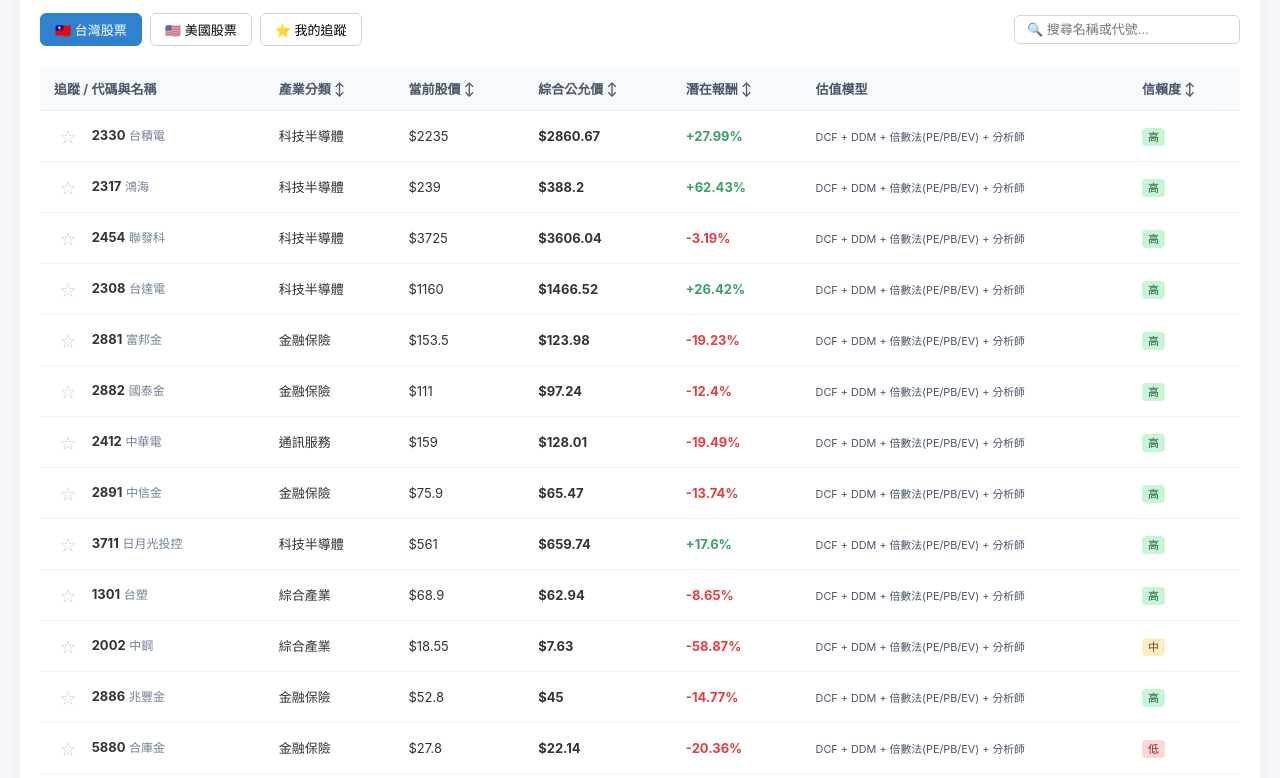
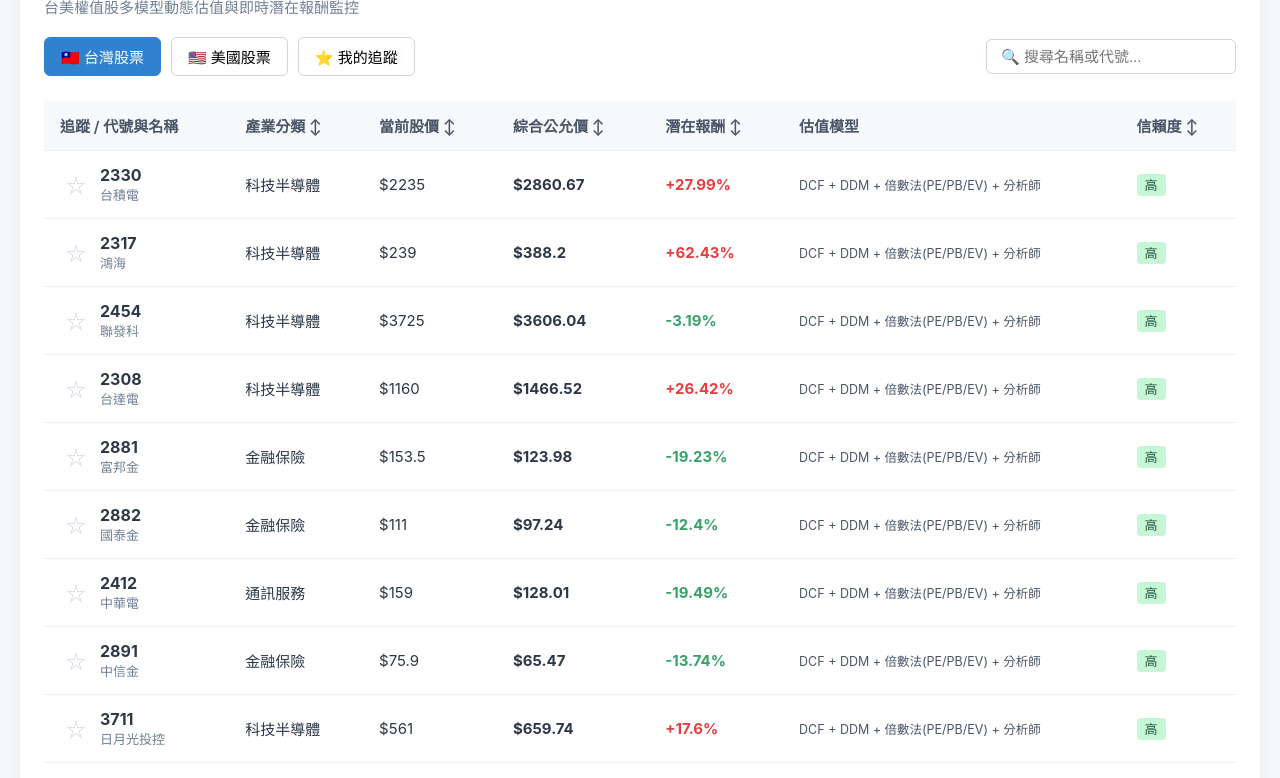
Before and after one commit to allanwutw/stock-valuation-dashboard, a plain HTML site: page index.html in a window 1280 px wide. Shown: the part 117-895 px from the top of the page. Drawn offline with Linux system fonts and the light colour scheme.

Commit message:
Update index.html

```diff
--- a/index.html
+++ b/index.html
@@ -5,34 +5,38 @@
   <meta name="viewport" content="width=device-width, initial-scale=1.0">
   <title>多模型股票公允估值儀表板</title>
   <style>
-    body { font-family: -apple-system, BlinkMacSystemFont, "Segoe UI", Roboto, sans-serif; background: #f4f6f9; color: #333; padding: 15px; margin: 0; }
-    .container { max-width: 1200px; margin: 0 auto; background: white; padding: 20px; border-radius: 12px; box-shadow: 0 4px 12px rgba(0,0,0,0.05); }
-    h1 { margin-bottom: 6px; font-size: 22px; color: #1a202c; }
-    p.subtitle { color: #718096; margin-bottom: 16px; font-size: 13px; }
-    .top-bar { display: flex; justify-content: space-between; align-items: center; flex-wrap: wrap; gap: 10px; margin-bottom: 16px; }
-    .filters { display: flex; gap: 8px; }
-    .filters button { padding: 6px 14px; border: 1px solid #cbd5e0; background: #fff; border-radius: 6px; cursor: pointer; font-size: 13px; font-weight: 500; white-space: nowrap; }
+    /* 全域字體放大一號 */
+    body { font-family: -apple-system, BlinkMacSystemFont, "Segoe UI", Roboto, sans-serif; background: #f4f6f9; color: #2d3748; padding: 20px; margin: 0; font-size: 15px; }
+    .container { max-width: 1200px; margin: 0 auto; background: white; padding: 24px; border-radius: 12px; box-shadow: 0 4px 12px rgba(0,0,0,0.05); }
+    h1 { margin-bottom: 6px; font-size: 26px; color: #1a202c; }
+    p.subtitle { color: #718096; margin-bottom: 20px; font-size: 15px; }
+    .top-bar { display: flex; justify-content: space-between; align-items: center; flex-wrap: wrap; gap: 12px; margin-bottom: 20px; }
+    .filters { display: flex; gap: 10px; }
+    .filters button { padding: 8px 16px; border: 1px solid #cbd5e0; background: #fff; border-radius: 6px; cursor: pointer; font-size: 15px; font-weight: 500; white-space: nowrap; }
     .filters button.active { background: #3182ce; color: white; border-color: #3182ce; }
-    .search-box input { padding: 6px 12px; border: 1px solid #cbd5e0; border-radius: 6px; width: 200px; font-size: 13px; }
+    .search-box input { padding: 8px 14px; border: 1px solid #cbd5e0; border-radius: 6px; width: 220px; font-size: 15px; }
     .table-responsive { width: 100%; overflow-x: auto; -webkit-overflow-scrolling: touch; }
-    table { width: 100%; border-collapse: collapse; white-space: nowrap; margin-top: 5px; }
-    th, td { padding: 12px 14px; text-align: left; border-bottom: 1px solid #edf2f7; font-size: 13px; }
+    table { width: 100%; border-collapse: collapse; margin-top: 5px; }
+    th, td { padding: 14px 16px; text-align: left; border-bottom: 1px solid #edf2f7; font-size: 15px; }
     th { background: #f7fafc; color: #4a5568; font-weight: 600; cursor: pointer; user-select: none; }
     th:hover { background: #edf2f7; }
-    .star-btn { cursor: pointer; font-size: 16px; color: #cbd5e0; background: none; border: none; margin-right: 6px; vertical-align: middle; }
+    .star-btn { cursor: pointer; font-size: 20px; color: #cbd5e0; background: none; border: none; margin-right: 8px; vertical-align: middle; }
     .star-btn.starred { color: #ecc94b; }
-    .badge-positive { color: #38a169; font-weight: bold; }
-    .badge-negative { color: #e53e3e; font-weight: bold; }
-    .badge-conf-高 { background: #c6f6d5; color: #22543d; padding: 2px 6px; border-radius: 4px; font-size: 11px; }
-    .badge-conf-中 { background: #feebc8; color: #744210; padding: 2px 6px; border-radius: 4px; font-size: 11px; }
-    .badge-conf-低 { background: #fed7d7; color: #742a2a; padding: 2px 6px; border-radius: 4px; font-size: 11px; }
-    .footer { text-align: center; margin-top: 20px; font-size: 12px; color: #a0aec0; }
+
+    /* 台股傳統紅漲綠跌設定 (紅正綠負) */
+    .badge-positive { color: #e53e3e; font-weight: bold; } /* 紅色代表上漲/正報酬 */
+    .badge-negative { color: #38a169; font-weight: bold; } /* 綠色代表下跌/負報酬 */
+
+    .badge-conf-高 { background: #c6f6d5; color: #22543d; padding: 3px 8px; border-radius: 4px; font-size: 13px; }
+    .badge-conf-中 { background: #feebc8; color: #744210; padding: 3px 8px; border-radius: 4px; font-size: 13px; }
+    .badge-conf-低 { background: #fed7d7; color: #742a2a; padding: 3px 8px; border-radius: 4px; font-size: 13px; }
+    .footer { text-align: center; margin-top: 24px; font-size: 13px; color: #a0aec0; }
   </style>
 </head>
 <body>
   <div class="container">
     <h1>📈 多模型股票公允估值儀表板</h1>
-    <p class="subtitle">台美權值股多模型估值與即時潛在報酬監控</p>
+    <p class="subtitle">台美權值股多模型動態估值與即時潛在報酬監控</p>
 
     <div class="top-bar">
       <div class="filters">
@@ -49,7 +53,7 @@
       <table>
         <thead>
           <tr>
-            <th>追蹤 / 代碼與名稱</th>
+            <th>追蹤 / 代號與名稱</th>
             <th onclick="sortData('sector')">產業分類 ↕</th>
             <th onclick="sortData('current_price')">當前股價 ↕</th>
             <th onclick="sortData('fair_value')">綜合公允價 ↕</th>
@@ -145,6 +149,8 @@
       filteredData.forEach(item => {
         const isStarred = starredSymbols.includes(item.symbol);
         const starClass = isStarred ? 'star-btn starred' : 'star-btn';
+
+        // 潛在報酬：正數紅字、負數綠字 (紅漲綠跌)
         const upsideClass = item.upside_percent >= 0 ? 'badge-positive' : 'badge-negative';
         const sign = item.upside_percent > 0 ? '+' : '';
         const confBadge = `<span class="badge-conf-${item.confidence}">${item.confidence}</span>`;
@@ -152,14 +158,19 @@
         const row = `
           <tr>
             <td>
-              <button class="${starClass}" onclick="toggleStar('${item.symbol}', event)">${isStarred ? '★' : '☆'}</button>
-              <strong>${item.symbol}</strong> <span style="color:#718096; font-size:12px;">${item.name}</span>
+              <div style="display: flex; align-items: center;">
+                <button class="${starClass}" onclick="toggleStar('${item.symbol}', event)">${isStarred ? '★' : '☆'}</button>
+                <div>
+                  <strong style="font-size: 16px; color: #2d3748;">${item.symbol}</strong><br>
+                  <span style="color:#718096; font-size: 13px;">${item.name}</span>
+                </div>
+              </div>
             </td>
             <td>${item.sector}</td>
             <td>$${item.current_price ?? '-'}</td>
             <td><strong>$${item.fair_value ?? '-'}</strong></td>
             <td class="${upsideClass}">${sign}${item.upside_percent ?? 0}%</td>
-            <td><small style="color: #4a5568;">${item.models_used}</small></td>
+            <td><small style="color: #4a5568; line-height: 1.4; display: inline-block;">${item.models_used}</small></td>
             <td>${confBadge}</td>
           </tr>
         `;
```
